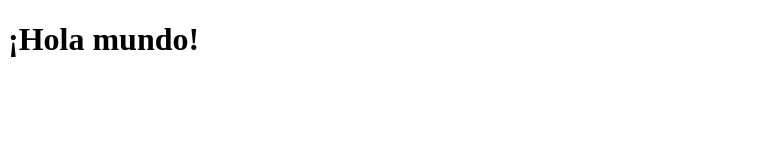
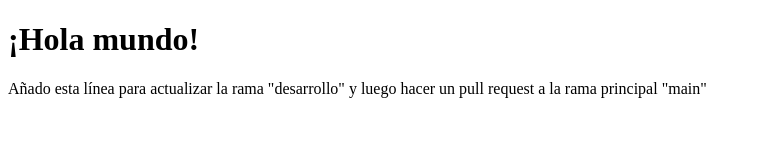
Before and after one commit to PabloChDAW/hola_mundo_html_github, a plain HTML site: page index.html in a window 1280 px wide. Shown: the whole page, without its empty margins (0-761 px from the left). Drawn offline with Linux system fonts and the light colour scheme.

Commit message:
Añado una nueva línea en desarrollo
Añado la línea 10 en desarrollo para luego hacer un pull request.

```diff
--- a/index.html
+++ b/index.html
@@ -7,5 +7,6 @@
 </head>
 <body>
     <h1>¡Hola mundo!</h1>
+    <p>Añado esta línea para actualizar la rama "desarrollo" y luego hacer un pull request a la rama principal "main"</p>
 </body>
 </html>
```
